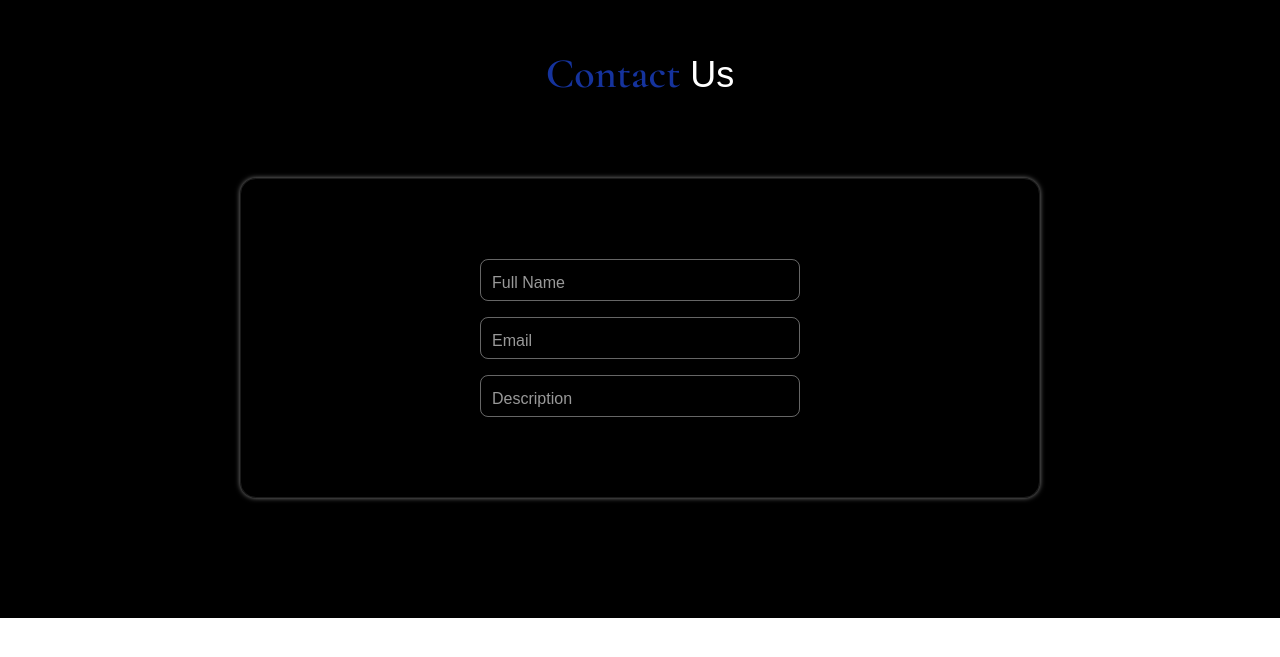
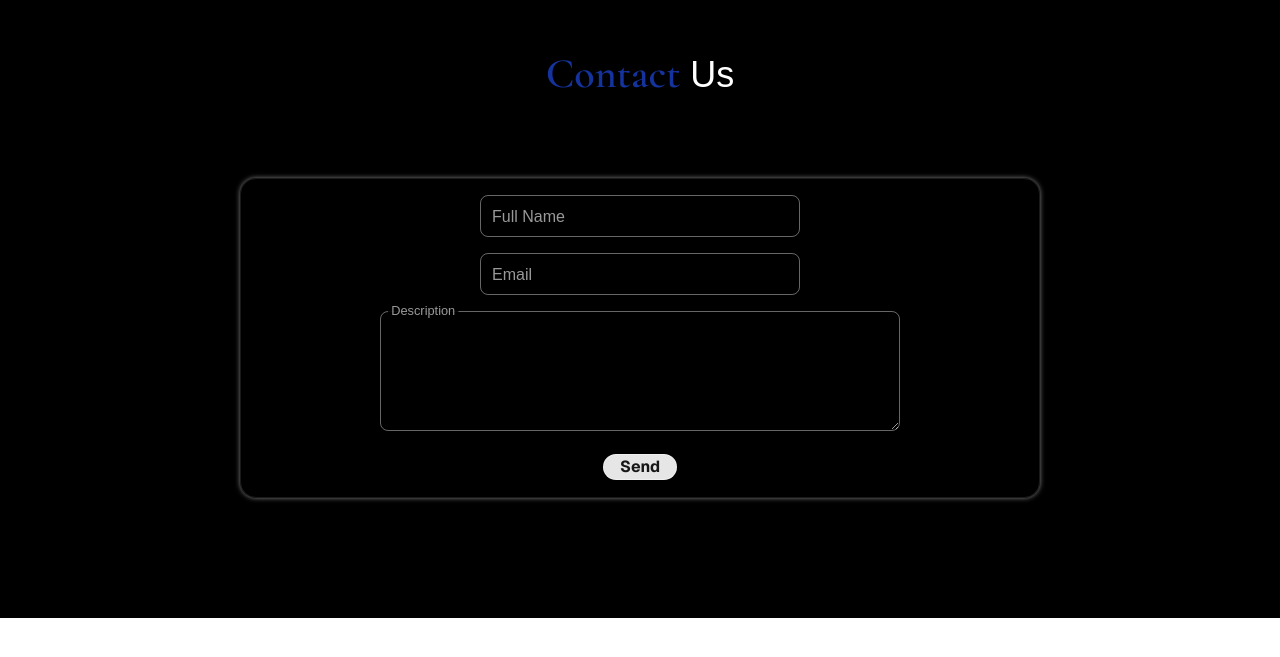
Before and after one commit to AsfarButt/Cenimora-Studios, a Next.js app: page /Home in a window 1280 px wide. Shown: the part 5004-5661 px from the top of the page. Built offline with nearby package versions, Linux system fonts and the light colour scheme; a web font is replaced by a local one.

Commit message:
Update 13

```diff
--- a/app/Home/contactus.tsx
+++ b/app/Home/contactus.tsx
@@ -1,3 +1,5 @@
+"use client";
+import React,{useEffect, useRef, useState} from "react";
 import {Cormorant_Garamond, Vend_Sans} from "next/font/google";
 
 const cormorant = Cormorant_Garamond({
@@ -10,25 +12,38 @@ const cormorant = Cormorant_Garamond({
 export default function ContactUs(){
 
 
+    function SubmitFunction(e: React.FormEvent<HTMLFormElement>){
+        e.preventDefault();
+        const formData = new FormData(e.currentTarget);
+        const name = formData.get("name");
+        const email = formData.get("email");
+        const description = formData.get("description");
+        console.log('Name: ',name);
+        console.log('Email: ',email);
+        console.log('Description: ',description);
+    }
 
     return(<div className="relative w-full py-30 h-auto flex flex-col items-center bg-black">
         <div className=""><h1 className="text-4xl text-white text-center"><span className={`text-blue-800/85 text-[42px] ${cormorant.className}`}>Contact</span> Us</h1></div>
 
         <div className="w-[90%] max-w-200 mt-20 min-h-80 h-auto rounded-2xl border border-white/10 [box-shadow:0px_0px_5px_rgba(270,270,270,0.5)] flex items-center justify-center">
-            <div className="relative w-auto h-auto flex flex-col gap-4">
-                <div className="relative w-auto h-auto">
-                    <input type="text" className="w-80 py-2 px-3 rounded-lg border border-white/40 peer" placeholder=" "/>
-                    <label className="absolute left-2 bg-black/90 px-1 top-3 pointer-events-none text-white/60 peer-placeholder-shown:not-[]:-top-2 peer-placeholder-shown:not-[]:scale-80 peer-active:-top-3 peer-active:scale-80">Full Name</label>
+            <form onSubmit={(e) => SubmitFunction(e)} className="">
+                <div className="relative w-auto h-auto flex flex-col items-center gap-4">
+                    <div className="relative w-80 h-fit">
+                        <input type="text" className="w-80 py-2 px-3 rounded-lg border border-white/40 text-white/90 focus:outline-none focus:border-white/70 text-[16px] peer" name="name" required/>
+                        <label className="absolute left-2 bg-black/90 px-1 top-2.5 pointer-events-none text-white/60 transition-all duration-300 peer-valid:-top-3 peer-valid:scale-80 peer-hover:-top-3 peer-hover:scale-80 peer-focus:-top-3 peer-focus:scale-80">Full Name</label>
+                    </div>
+                    <div className="relative w-80 h-fit">
+                        <input type="text" className="w-80 py-2 px-3 rounded-lg border border-white/40 text-white/90 focus:outline-none focus:border-white/70 text-[16px] peer" name="email" required/>
+                        <label className="absolute left-2 bg-black/90 px-1 top-2.5 pointer-events-none text-white/60 transition-all duration-300 peer-valid:-top-3 peer-valid:scale-80 peer-hover:-top-3 peer-hover:scale-80 peer-focus:-top-3 peer-focus:scale-80">Email</label>
+                    </div>
+                    <div className="relative w-fit h-fit">
+                        <textarea className="h-auto min-h-30 w-130 py-2 px-3 rounded-lg border border-white/40 text-white/90 focus:outline-none focus:border-white/70 text-[16px]" name="description"/>
+                        <label className="absolute left-2 bg-black/90 px-1 -top-3 scale-80 origin-left pointer-events-none text-white/60">Description</label>
+                    </div>
+                <input type="submit" className="relative rounded-full bg-white/90 px-4 font-sans font-bold hover:bg-transparent hover:text-white border border-white/40" value="Send"/>
                 </div>
-                <div className="relative w-auto h-auto">
-                    <input type="text" className="w-80 py-2 px-3 rounded-lg border border-white/40 peer" placeholder=" "/>
-                    <label className="absolute left-2 bg-black/90 px-1 top-3 pointer-events-none text-white/60 peer-placeholder-shown:not-[]:-top-2 peer-placeholder-shown:not-[]:scale-80 peer-active:-top-3 peer-active:scale-80">Email</label>
-                </div>
-                <div className="relative w-auto h-auto">
-                    <input type="text" className="w-80 py-2 px-3 rounded-lg border border-white/40 peer" placeholder=" "/>
-                    <label className="absolute left-2 bg-black/90 px-1 top-3 pointer-events-none text-white/60 peer-placeholder-shown:not-[]:-top-2 peer-placeholder-shown:not-[]:scale-80 peer-active:-top-3 peer-active:scale-80">Description</label>
-                </div>
-            </div>
+            </form>
         </div>
     </div>)
 }
--- /dev/null
+++ b/app/Home/footer.tsx
@@ -0,0 +1,10 @@
+
+
+
+
+export default function Footer(){
+
+    return(<div className="relative w-full h-80 bg-black/98">
+
+    </div>)
+}
--- a/app/Home/home.css
+++ b/app/Home/home.css
@@ -46,3 +46,7 @@
     filter: blur(0);
     z-index: 4;
 }
+
+.parent:hover ~ .sibling .alphabet{
+    transform: translateY(-20px) scale(0.85);
+}
--- a/app/Home/page.tsx
+++ b/app/Home/page.tsx
@@ -6,6 +6,7 @@ import Testimonials from "./testimonials";
 import Ratings from "./ratings";
 import ManagementStrategy from "./managementstrategy";
 import ContactUs from "./contactus";
+import Footer from "./footer";
 
 
 
```
Also changed, not shown: app/Home/selectedwork.tsx (+0 -45 lines), app/api/sendemail.tsx (added, +7 -0 lines).
